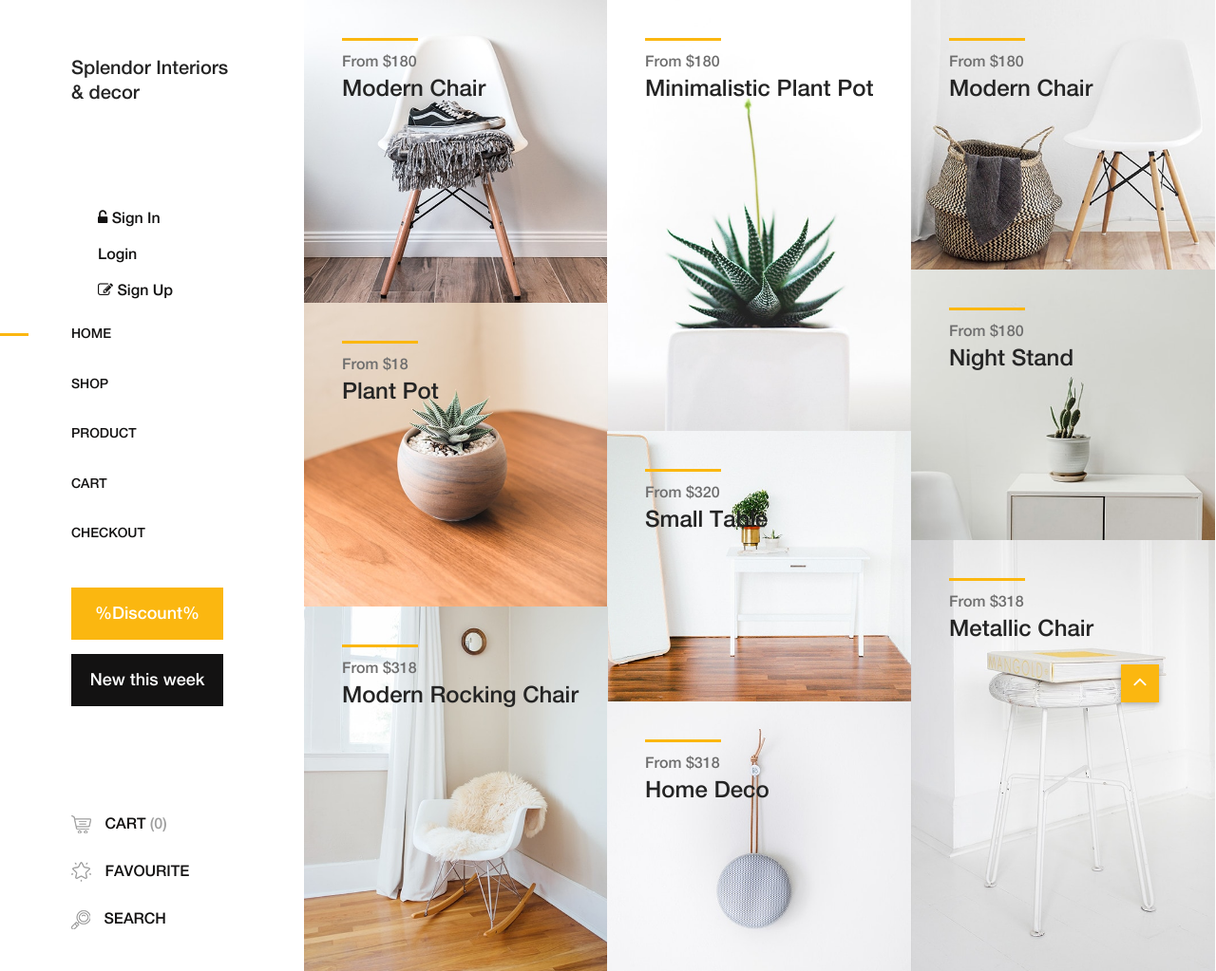
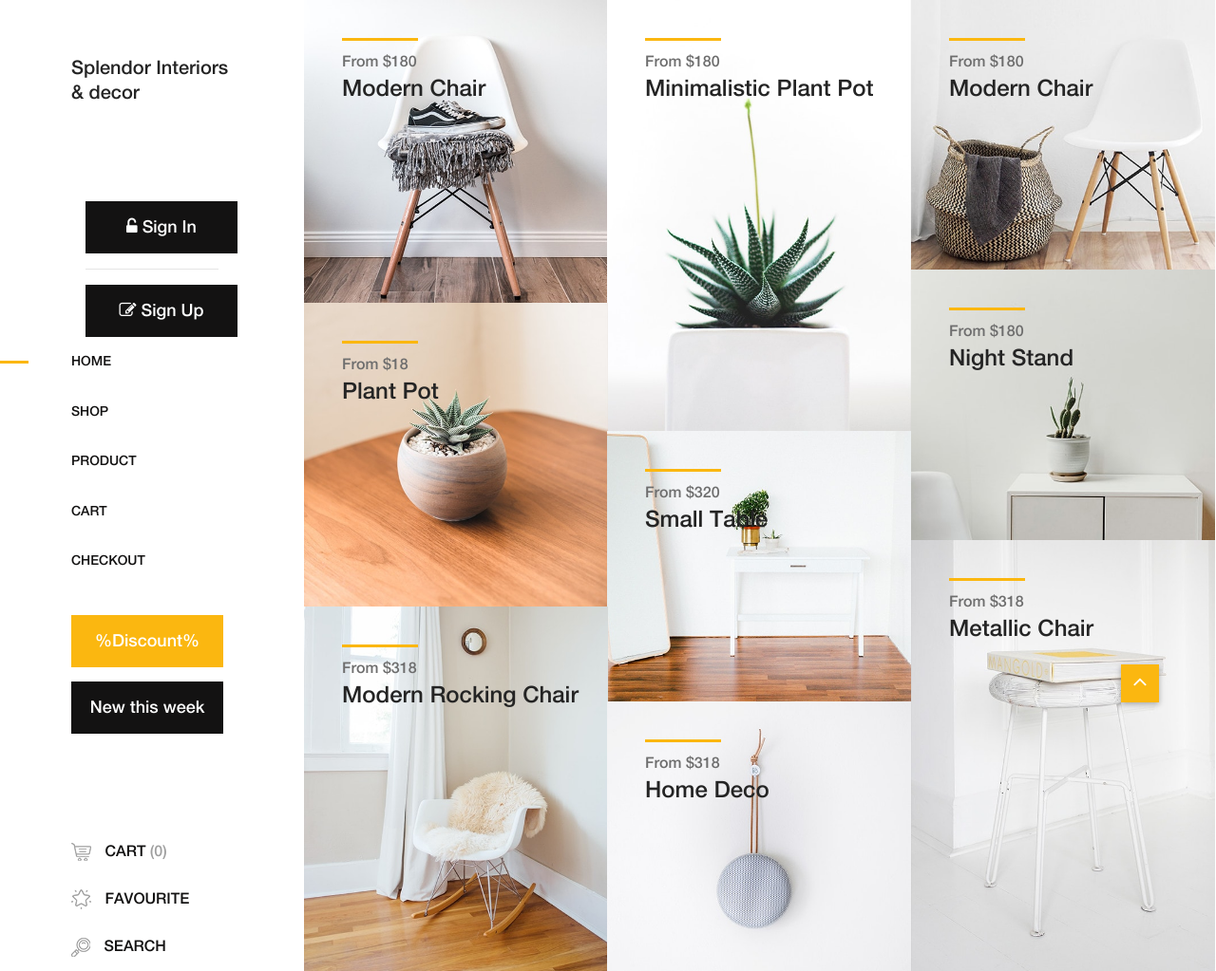
Before and after one commit to caki-devs/Splendor-Interiors-and-decor, a Django app: page /index.html in a window 1280 px wide. Shown: the top 1023 px of the page at 95% size. Run offline with Django 3.2, Linux system fonts and the light colour scheme; style sheets or scripts are compiled from the project's sources; some libraries are stand-ins or nearby versions.

Commit message:
added sign up and log in buttons

```diff
--- a/decor/splendor/templates/index.html
+++ b/decor/splendor/templates/index.html
@@ -74,14 +74,12 @@
                 <div class="container">
                     <ul>
                         <li>
-                            <a href="/accounts/login/"  class='btn btn-default'>
+                            <a href="/accounts/login/"  class="btn amado-btn active">
                                 <i class="fa fa-unlock-alt" aria-hidden="true"></i> Sign In </a>
                         </li>
+                        <hr>
                         <li>
-                            <a class='btn btn-default' href="/accounts/login">Login</a>
-                          </li>
-                        <li>
-                            <a href="/accounts/register/" class='btn btn-default'>
+                            <a href="/accounts/register/" class="btn amado-btn active">
                                 <i class="fa fa-pencil-square-o" aria-hidden="true"></i> Sign Up </a>
                         </li>
                     </ul>
```
